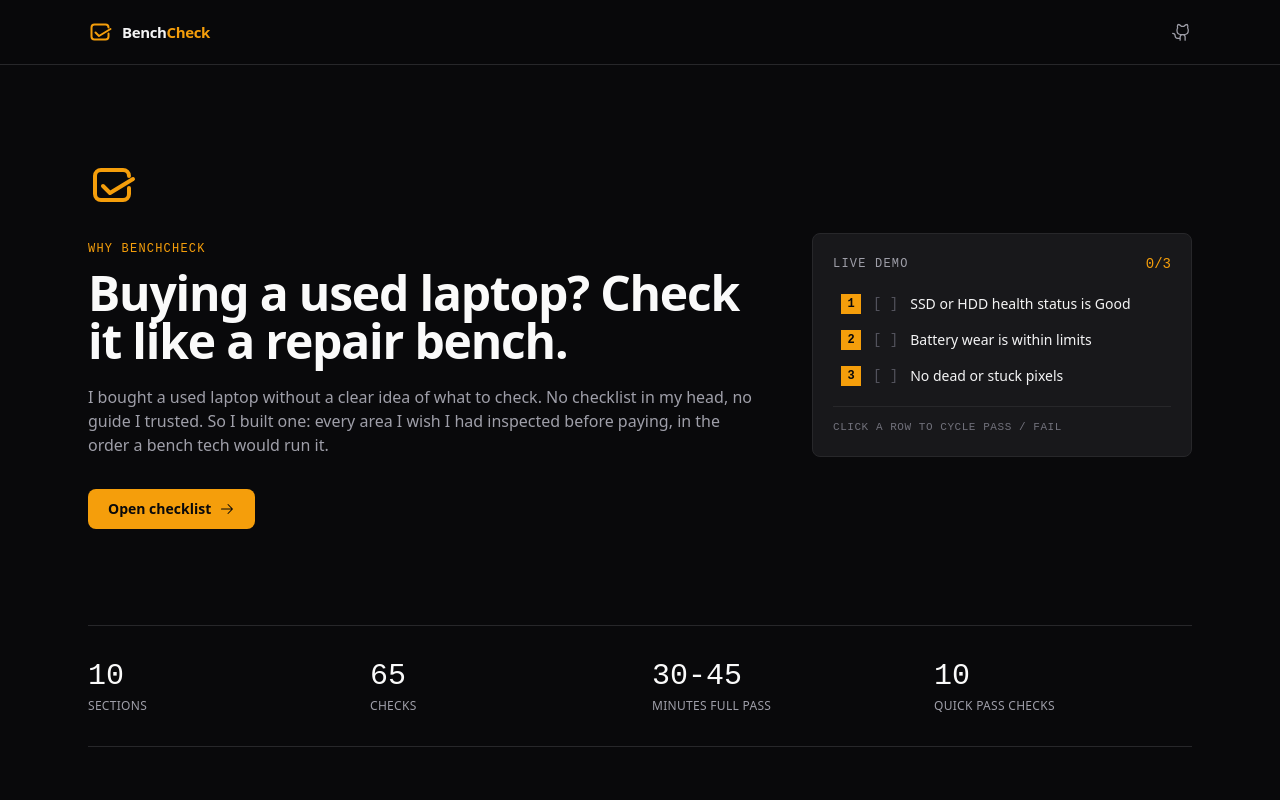
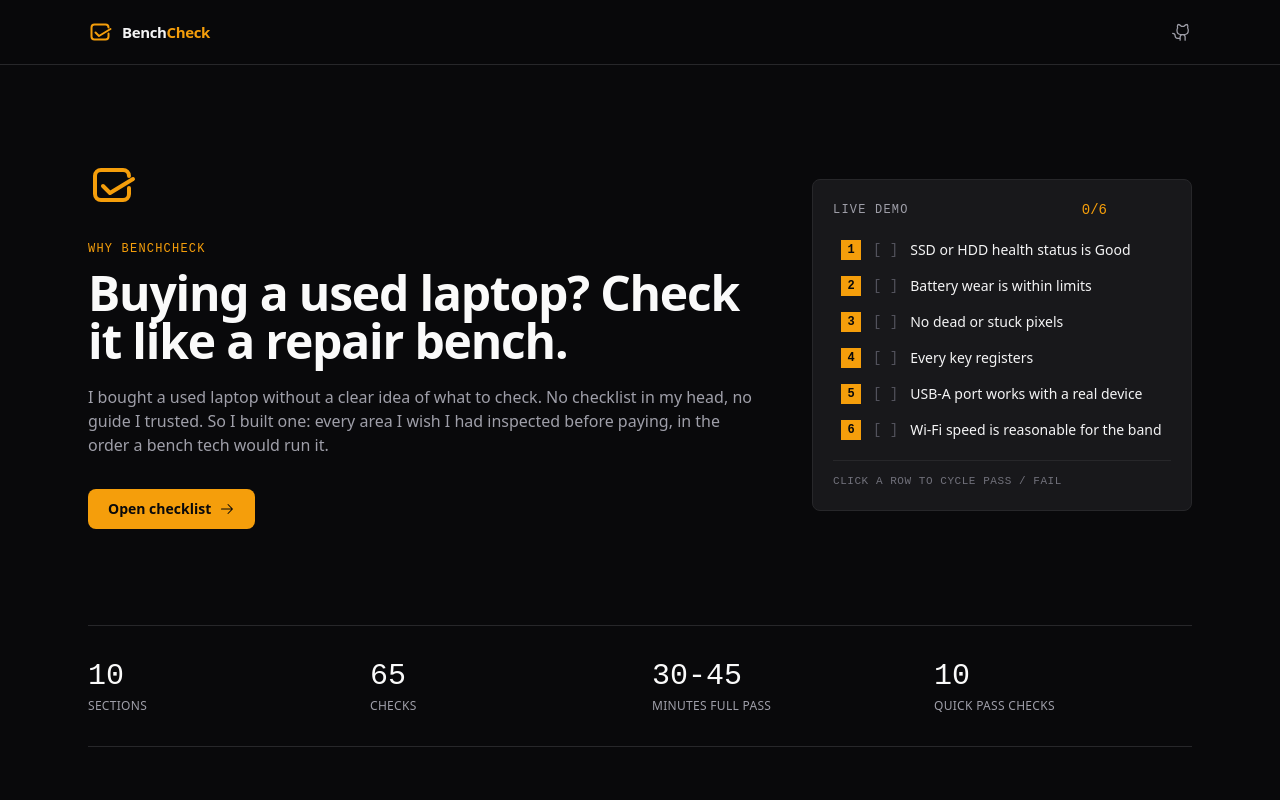
Before and after one commit to Richie-Z/BenchCheck, a React (Vite) app: page / in a window 1280 px wide. Shown: the top 800 px of the page. Built offline with nearby package versions, Linux system fonts and the light colour scheme.

Commit message:
feat: grade stamp in splash demo with six items

```diff
--- a/src/pages/SplashPage.tsx
+++ b/src/pages/SplashPage.tsx
@@ -6,6 +6,9 @@ const DEMO = [
   'SSD or HDD health status is Good',
   'Battery wear is within limits',
   'No dead or stuck pixels',
+  'Every key registers',
+  'USB-A port works with a real device',
+  'Wi-Fi speed is reasonable for the band',
 ]
 
 const PATTERNS = ['#ffffff', '#000000', '#ef4444', '#22c55e', '#3b82f6']
@@ -48,8 +51,13 @@ const STEPS: { title: string; body: string }[] = [
 ]
 
 export function SplashPage({ onEnter }: { onEnter: () => void }) {
-  const [demo, setDemo] = useState<number[]>([0, 0, 0])
+  const [demo, setDemo] = useState<number[]>([0, 0, 0, 0, 0, 0])
   const [pattern, setPattern] = useState<string | null>(null)
+
+  const fails = demo.filter((v) => v === 2).length
+  const done = demo.filter((v) => v !== 0).length
+  const demoGrade =
+    done < DEMO.length ? null : fails === 0 ? 'A' : fails === DEMO.length ? 'F' : fails <= 2 ? 'B' : fails <= 4 ? 'C' : 'D'
 
   return (
     <div className="mx-auto max-w-6xl px-4 sm:px-6">
@@ -83,13 +91,22 @@ export function SplashPage({ onEnter }: { onEnter: () => void }) {
           </div>
 
           <div className="hidden lg:block">
-            <div className="rounded-lg border border-zinc-800 bg-zinc-900 p-5">
-              <div className="flex items-center justify-between">
+            <div className="relative rounded-lg border border-zinc-800 bg-zinc-900 p-5">
+              {demoGrade && (
+                <div className={`pointer-events-none absolute -top-6 -right-4 z-10 rotate-[8deg] border-2 bg-zinc-950/80 p-1 ${demoGrade === 'A' ? 'border-pass text-pass' : demoGrade === 'F' ? 'border-fail text-fail' : 'border-signal text-signal'}`}>
+                  <div className="flex flex-col items-center gap-0.5 border border-current px-2 py-1.5">
+                    <LogoMark className="size-3.5" />
+                    <span className="font-mono text-xl font-bold leading-none">{demoGrade}</span>
+                    <span className="font-mono text-[7px] uppercase leading-none tracking-[0.2em]">Grade</span>
+                  </div>
+                </div>
+              )}
+              <div className="flex items-center justify-between pr-16">
                 <span className="font-mono text-xs uppercase tracking-widest text-zinc-400">
                   Live demo
                 </span>
                 <span className="font-mono text-sm text-signal">
-                  {demo.filter((v) => v !== 0).length}/3
+                  {demo.filter((v) => v !== 0).length}/6
                 </span>
               </div>
               <div className="mt-3">
```
